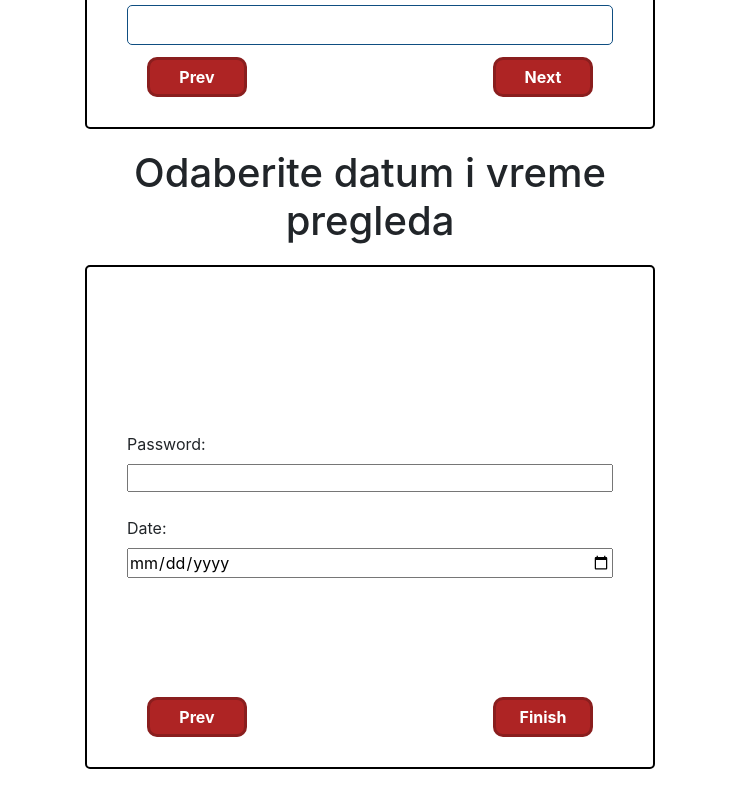
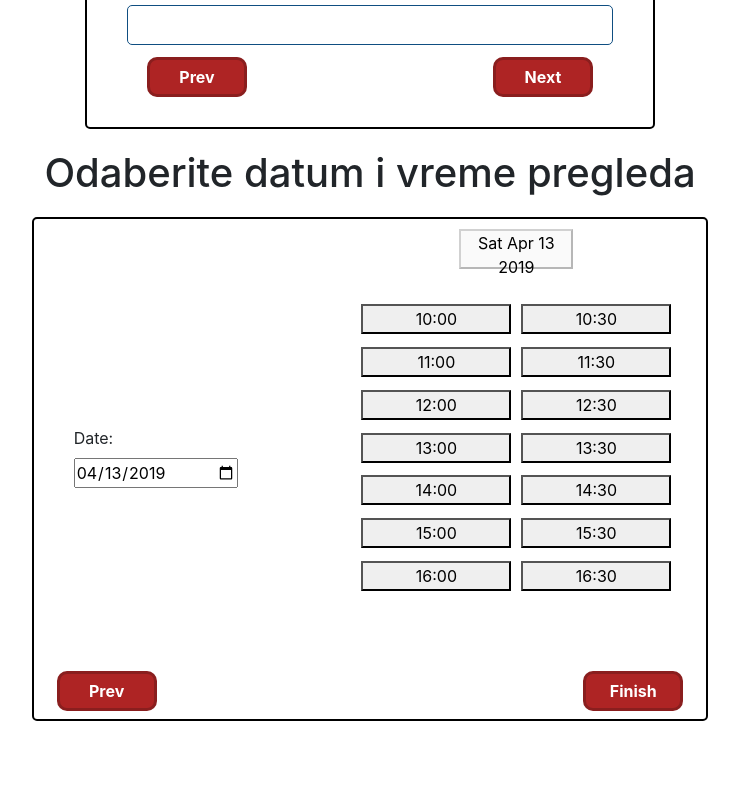
Before and after one commit to IvanNik85/stomatoloska-ordinacija, a plain HTML site: page login/zakazivanje.html in a window 1280 px wide. Shown: the part 1125-1914 px from the top of the page, without its empty margins (270-1009 px from the left). After the commit the page ends 1866 px from the top, so only its background shows below. Drawn offline with nearby package versions, Linux system fonts and the light colour scheme.

Commit message:
rad sa datumima i vremenom termina

```diff
--- a/css/loginUser.css
+++ b/css/loginUser.css
@@ -68,6 +68,7 @@ fieldset {
     border: 2px solid black;
     border-radius: 5px;
     margin: 20px;
+    background-color:rgba(47, 72, 117, 0.67)
 }
 .hide {
     display: none;
--- a/css/zakazivanje.css
+++ b/css/zakazivanje.css
@@ -15,7 +15,7 @@ form {
     margin: auto;
     padding: 40px;
 }
-fieldset {
+fieldset, .wrapDates {
     border: 2px solid black;
     border-radius: 5px;
     margin: 20px;
@@ -31,6 +31,31 @@ select {
     height: 40px;
     outline: none;
 }
+input#date {
+    width: 90%;
+}
+
+#dateTime {
+    width: 30%;
+    height: 40px;
+    display: block;
+    margin: 10px auto;
+    color: #000;
+}
+.time {
+    height: 60%;
+    display: flex;
+    flex-flow: row wrap;
+    justify-content: center;
+    margin-top: 35px;
+}
+.time button {
+    width: 150px;
+    height: 30px;
+    margin: 0 5px;
+}
+
+/* prev and next buttons */
 .prev, .next {
     position: absolute;
     width: 100px;
--- a/js/main.js
+++ b/js/main.js
@@ -304,8 +304,40 @@ $(document).ready(function () {
         user = [];
     });
 
-    // let patTable = document.getElementById('patientsTable');
-    // patTable.addEventListener('click',function(){
-    //     console.log(`nesto`);
-    // });
+    // let currentDate = new Date();
+    //     $("#date").val(currentDate);
+    let dateVal = document.getElementById("date");
+    dateVal.valueAsDate = new Date();
+
+    let startTime = 10;
+    let minutes = 3;
+    let $dateVal = new Date().toDateString();
+    let buttons = [];
+
+    $('#date').change(function() {
+        let newValue = new Date($('#date').val()).toDateString();
+        $('#dateTime').text(newValue);
+
+        $('button').each(function(item) {
+            $(this).attr('value', `${newValue} ${$(this).text()}`)
+        })
+    })
+
+    for(let i=0; i< 15; i++) {
+        if(i % 2 !=0 && i != 1) {
+            startTime++;
+            console.log(startTime)
+        }
+        console.log(startTime)
+        if(i==0) {
+            $('.dateTime').prepend(`<button type="button" id="dateTime" disabled>${$dateVal}</button>`);
+        } else if(i % 2 != 0){
+            minutes = 0;
+            $('.time').append(`<button type="button" value="${$dateVal} ${startTime}:${minutes}0">${startTime}:${minutes}0</button>`)
+        } else {
+            minutes = 3
+            $('.time').append(`<button type="button" value="${$dateVal} ${startTime}:${minutes}0">${startTime}:${minutes}0</button>`)
+        }
+    }
+
 });
--- a/login/zakazivanje.html
+++ b/login/zakazivanje.html
@@ -40,6 +40,9 @@
                             <option value="Dr Ana Rebic">Dr Ana Rebic</option>
                         </select><br />
 
+                        <label for="pass">Password:</label>
+                        <input type="password" id='pass' autocomplete="off" required><br />
+
                         <button type="button" class="prev">Prev</button>
                         <button type="button" class="next">Next</button>
                     </form>
@@ -75,23 +78,26 @@
         </div>
 
         <div class="row">
-            <div class="col-xl-3 col-md"></div>
-            <div class="col-xl-6 col-md-9">
+            <div class="col-xl col-md"></div>
+            <div class="col-xl-7 col-md-9">
                 <h1>Odaberite datum i vreme pregleda</h1>
-                <fieldset>
-                    <form>
-                        <label for="pass">Password:</label>
-                        <input type="password" id='pass' autocomplete="off" required><br />
-
-                        <label for="date">Date:</label>
-                        <input type="date" id='date' autocomplete="off" required><br />
-
-                        <button type="button" class="prev">Prev</button>
-                        <button type="button" class="next finish">Finish</button>
-                    </form>
-                </fieldset>
+                <div class="wrapDates">
+                    <div class="row">
+                        <div class="col-xl-5">
+                            <form>
+                                <label for="date">Date:</label>
+                                <input type="date" id='date' autocomplete="off" required><br />
+                            </form>
+                        </div>
+                        <div class="col-xl-7 dateTime">
+                            <div class=" time"></div>
+                        </div>
+                    </div>
+                </div>
+                <button type="button" class="prev">Prev</button>
+                <button type="button" class="next finish">Finish</button>
             </div>
-            <div class="col-xl-3 col-md"></div>
+            <div class="col-xl col-md"></div>
         </div>
     </div>
 
```
